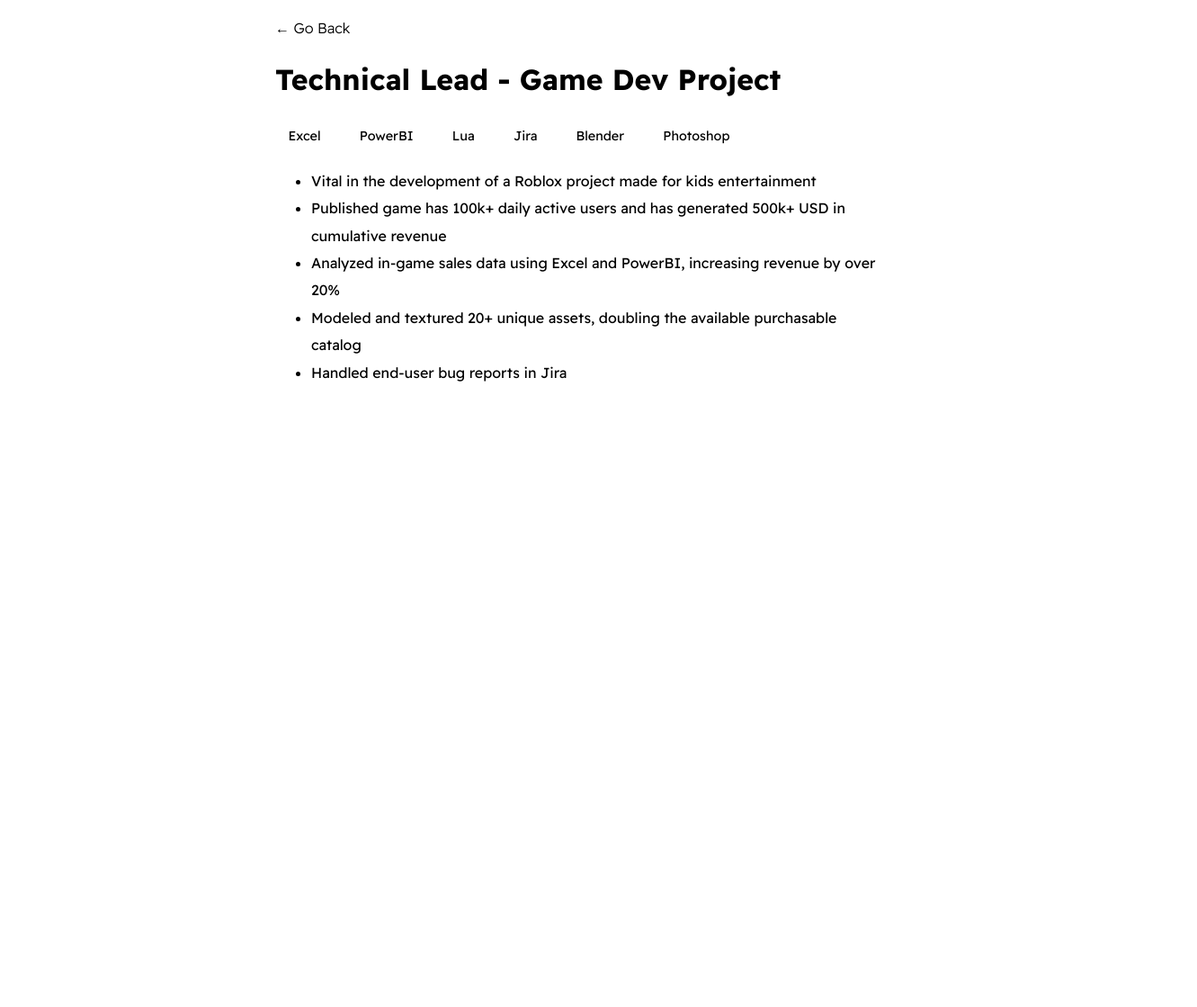
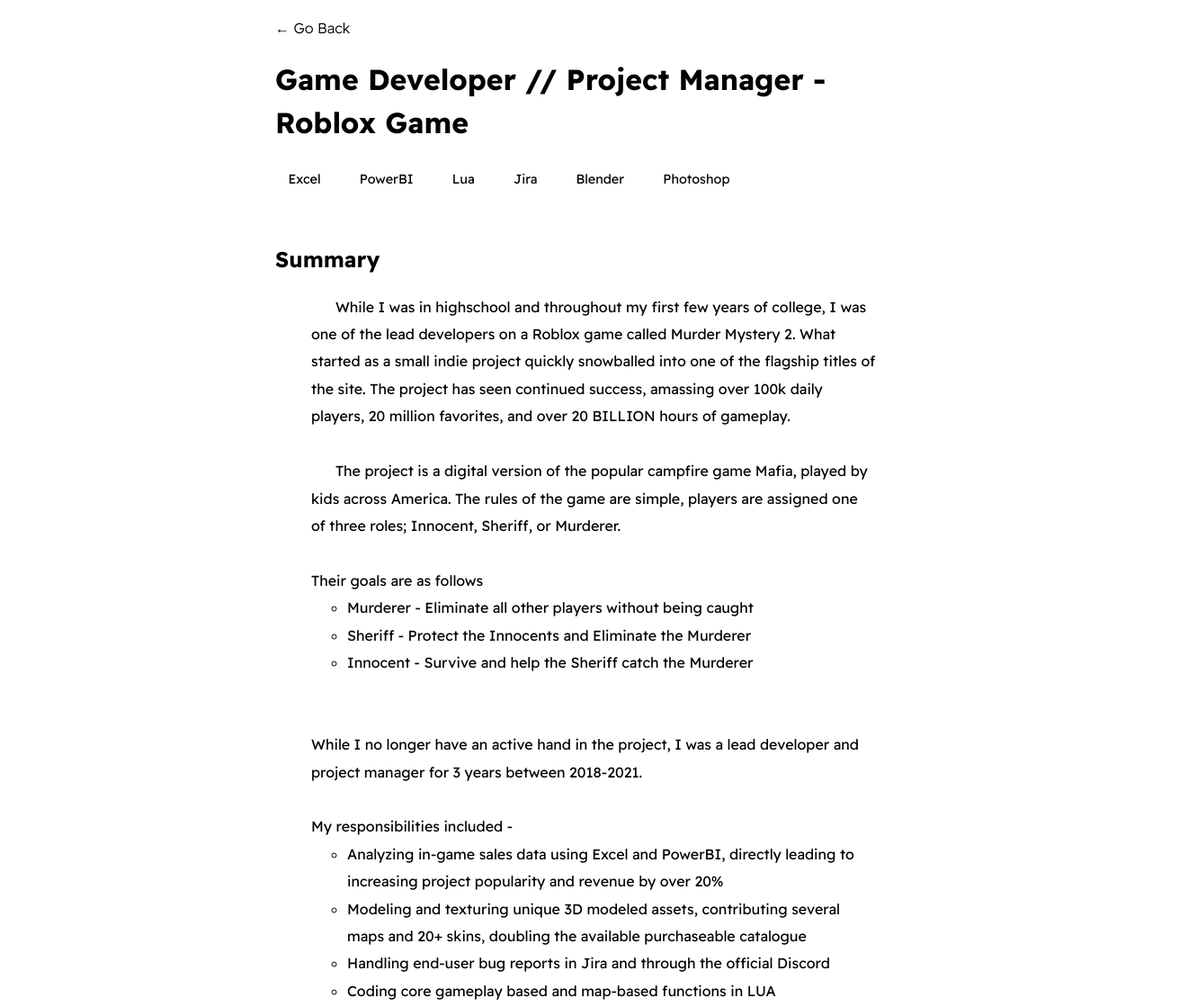
Before and after one commit to donathan985/Resume-Website, a plain HTML site: page project1.html in a window 1280 px wide. Shown: the part 5-1124 px from the top of the page at 90% size, 1331 px wide, since content can reach past the window. Before the commit the page ends 800 px from the top, so only its background shows below. Drawn offline with Linux system fonts and the light colour scheme.

Commit message:
Update project1.html

```diff
--- a/project1.html
+++ b/project1.html
@@ -11,7 +11,7 @@
     <body>
         <div id="container--main">
             <a href="index.html">&#x2190; Go Back</a>
-            <h1>Technical Lead - Game Dev Project</h1>
+            <h1>Game Developer // Project Manager - Roblox Game</h1>
 
             <!-- <ul>
                 <li><a href="#">link1</a></li>
@@ -28,13 +28,43 @@
 
             <p></p>
 
-            <ul>
-                <li>Vital in the development of a Roblox project made for kids entertainment</li>
-                <li>Published game has 100k+ daily active users and has generated 500k+ USD in cumulative revenue</li>
-                <li>Analyzed in-game sales data using Excel and PowerBI, increasing revenue by over 20%</li>
-                <li>Modeled and textured 20+ unique assets, doubling the available purchasable catalog</li>
-                <li>Handled end-user bug reports in Jira</li>
-            </ul>
+
+            <section class="section--page">
+                <h2>Summary</h2>
+                <ul id="qualifications--list">
+                    <li>  &nbsp; &nbsp; &nbsp;  While I was in highschool and throughout my first few years of college, I was one of the lead developers on a Roblox game called Murder Mystery 2. What started as a small indie project quickly snowballed into one of the flagship titles of the site. The project has seen continued success, amassing over 100k daily players, 20 million favorites, and over 20 BILLION hours of gameplay.<li>
+                        <li>&nbsp;</li>
+                        <li> &nbsp; &nbsp; &nbsp; The project is a digital version of the popular campfire game Mafia, played by kids across America. The rules of the game are simple, players are assigned one of three roles; Innocent, Sheriff, or Murderer.<li>
+                            <li>&nbsp;</li>
+                            <li>Their goals are as follows</li>
+                            <ul>
+                            <li>Murderer - Eliminate all other players without being caught</li>
+                            <li>Sheriff - Protect the Innocents and Eliminate the Murderer</li>
+                            <li>Innocent - Survive and help the Sheriff catch the Murderer</li>
+                        </ul>
+                            <li>&nbsp;</li>
+                            <li>&nbsp;</li>
+                            <li>While I no longer have an active hand in the project, I was a lead developer and project manager for 3 years between 2018-2021. </li>
+
+                            <li>&nbsp;</li>
+                            <li>My responsibilities included -</li>
+                            <ul>
+
+                                <li>Analyzing in-game sales data using Excel and PowerBI, directly leading to increasing project popularity and revenue by over 20%</li>
+                                <li>Modeling and texturing unique 3D modeled assets, contributing several maps and 20+ skins, doubling the available purchaseable catalogue</li>
+                                <li>Handling end-user bug reports in Jira and through the official Discord</li>
+                                <li>Coding core gameplay based and map-based functions in LUA</li>
+                            </ul>
+                </ul>
+            </section>
+
+            <section id="wrapper--hero" class="section--page">
+                <img id="picture" src="./assets/images/mm2.jpg">
+
+
+            </section>
+
+                <li>I'll be adding more pictures showcasing my portfolio to this page as time permits</li>
         </div>
     </body>
     <script src="js/theme-switcher.js"></script>
```
